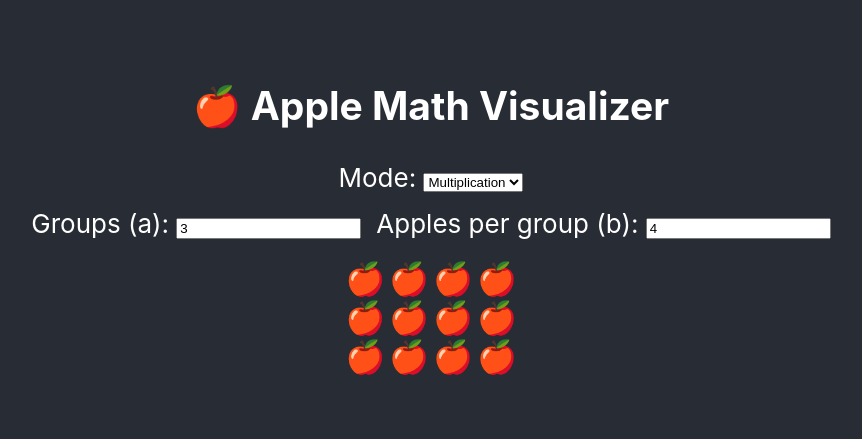
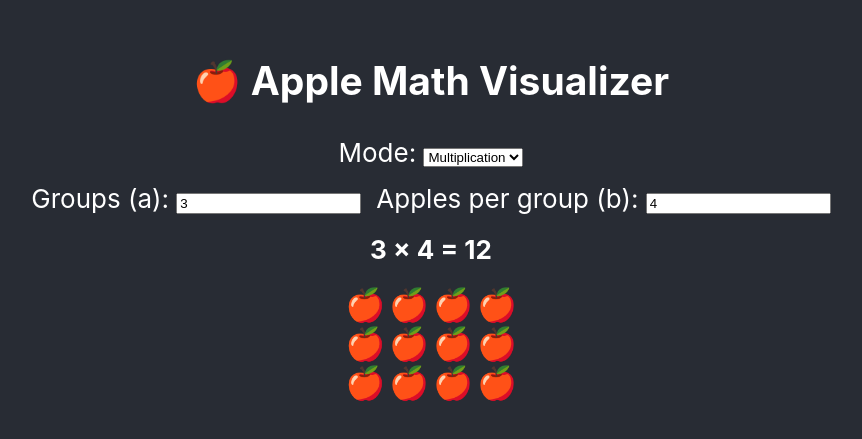
Before and after one commit to Rangel888/math-practice-app, a React (Create React App) app in the folder frontend/: page / in a window 1280 px wide. Shown: the part 187-626 px from the top of the page, without its empty margins (209-1071 px from the left). Built offline with nearby package versions, Linux system fonts and the light colour scheme.

Commit message:
Added equation above apple plot

```diff
--- a/frontend/src/AppleVisualizer.tsx
+++ b/frontend/src/AppleVisualizer.tsx
@@ -63,6 +63,15 @@ const AppleVisualizer: React.FC = () => {
           />
         </label>
       </div>
+
+      <div style={{ marginTop: "20px" }}>
+        <strong>
+          {mode === "multiplication"
+            ? `${a} × ${b} = ${a * b}`
+            : `${a} ÷ ${b} = ${Math.floor(a / b)} R${a % b}`}
+        </strong>
+      </div>
+
       <div style={{ marginTop: "20px" }}>{renderGroups()}</div>
     </div>
 
```
